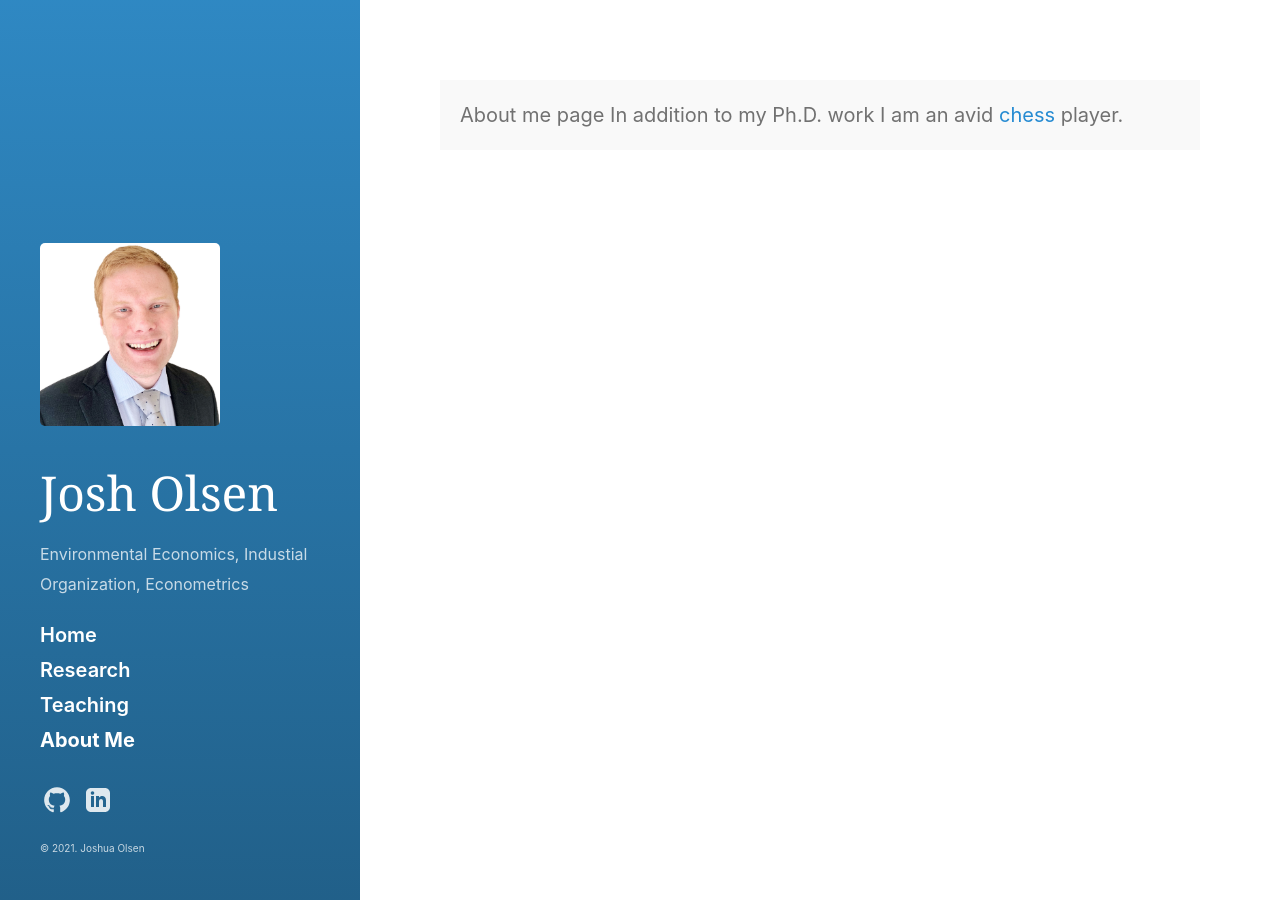
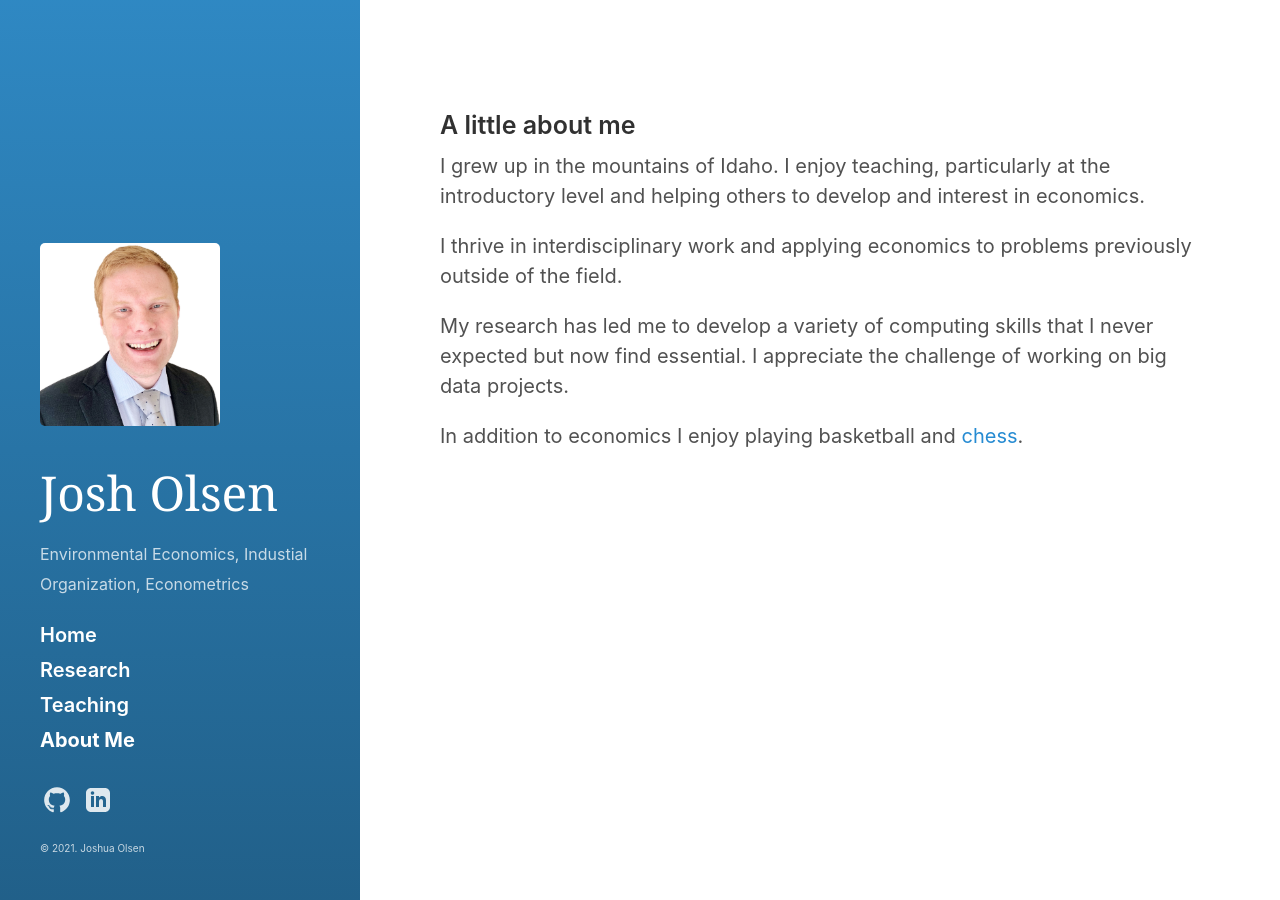
Before and after one commit to JoshOlsen/josholsen.github.io, a Jekyll site: the page built from category/about.md, in a window 1280 px wide. Built offline with Jekyll 4.4.1, drawn with Linux system fonts in a browser that asks for light colours; some web fonts are replaced.

Commit message:
Updated page

```diff
--- a/category/about.md
+++ b/category/about.md
@@ -4,9 +4,20 @@ title: About Me
 sidebar_link: true
 ---
 
-<p class="message">
+<!-- <p class="message">
   About me page In addition to my Ph.D. work I am an avid <a href='https://www.chess.com/member/econrocks'> chess</a> player.
-</p>
+</p> -->
+
+<h3> A little about me </h3>
+I grew up in the mountains of Idaho. I enjoy teaching, particularly at the introductory level and helping others to develop and interest in economics.
+
+I thrive in interdisciplinary work and applying economics to problems previously outside of the field.
+
+My research has led me to develop a variety of computing skills that I never expected but now find essential. I appreciate the challenge of working on big data projects.
+
+
+In addition to economics I enjoy playing basketball and <a href='https://www.chess.com/member/econrocks'> chess</a>.
+
 
 <!-- To make pages show up in the sidebar, add `sidebar_link: true` to the front
 matter. -->
```
Also changed, not shown: 3 other files.
